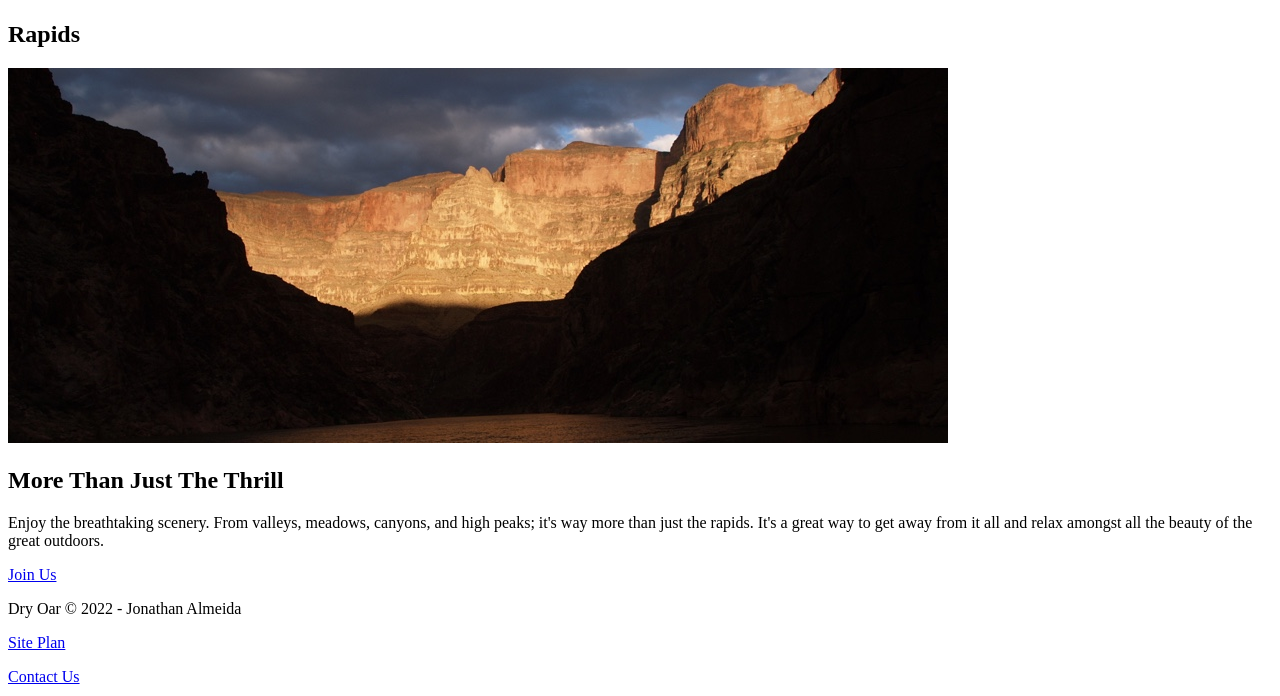
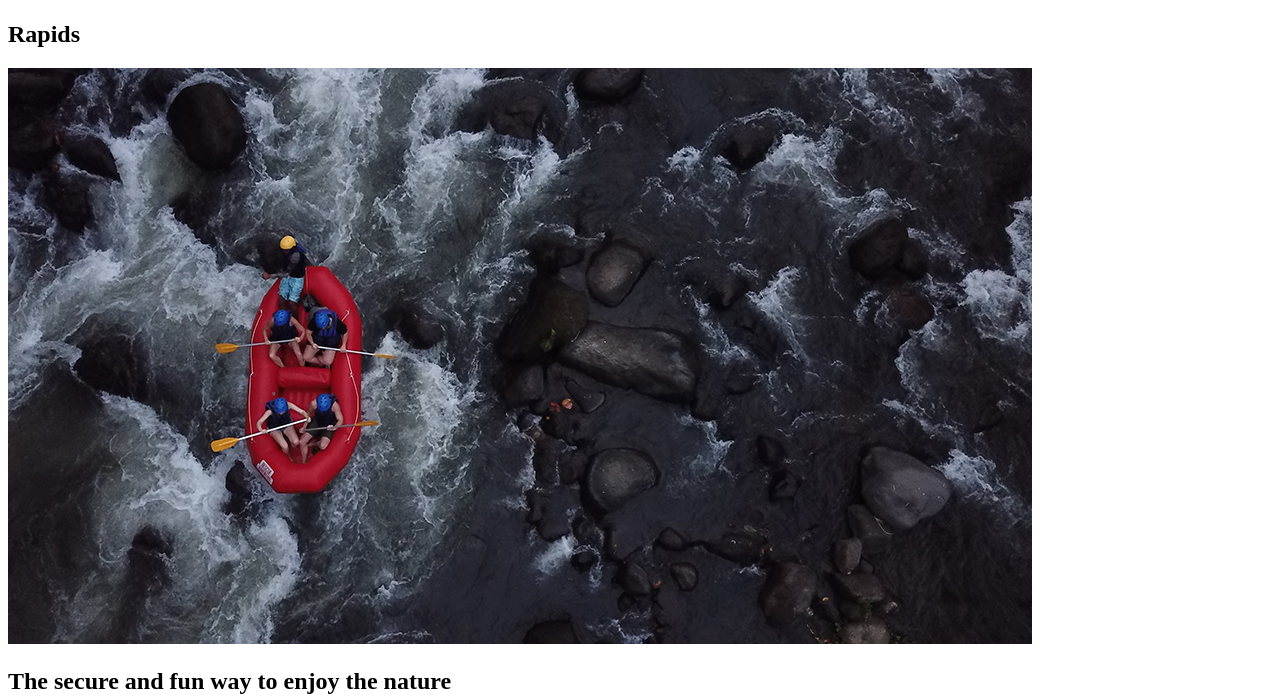
Before and after one commit to jonathanhost/WDD130, a plain HTML site: page wwr/wireframe.html in a window 1280 px wide. Shown: the part 2272-2968 px from the top of the page. Drawn offline with Linux system fonts and the light colour scheme.

Commit message:
rafting add

```diff
--- a/wwr/wireframe.html
+++ b/wwr/wireframe.html
@@ -5,7 +5,7 @@
   <meta charset="UTF-8">
   <meta http-equiv="X-UA-Compatible" content="IE=edge">
   <meta name="viewport" content="width=device-width, initial-scale=1.0">
-  <title>Whitewater Rafting Vacations | Dry Oar Boating | Home</title>
+  <title>Rafting Adverture Club | Home </title>
 </head>
 
 <body>
@@ -48,10 +48,10 @@
       <img class="icon" src="images/oars.png" alt="oars icon">
       <h2>Rapids</h2>
     </section>
-    <img class="mountains" src="images/mountains.jpg" alt="Misty mountains">
+    <img class="mountains" src="images/rafting.jpg" alt="rafting-image-banner">
     <section class="msg">
-      <h2>More Than Just The Thrill</h2>
-      <p>Enjoy the breathtaking scenery. From valleys, meadows, canyons, and high peaks; it's way more than just the rapids. It's a great way to get away from it all and relax amongst all the beauty of the great outdoors. </p>
+      <h2>The secure and fun way to enjoy the nature </h2>
+      <p>Enjoy nature with fun and team building. From valleys, meadows, canyons, and high peaks; it's way more than just the rapids. It's a great way to get away from it all and relax through nice views and much adventure. </p>
       <a class='join' href="rivers.html">Join Us</a>
     </section>
   </main>
```
Also changed, not shown: wwr/images/figueirense-fc-logo-escudo.png (deleted), wwr/images/mountains.jpg (deleted), wwr/images/rafting.jpg (added).
